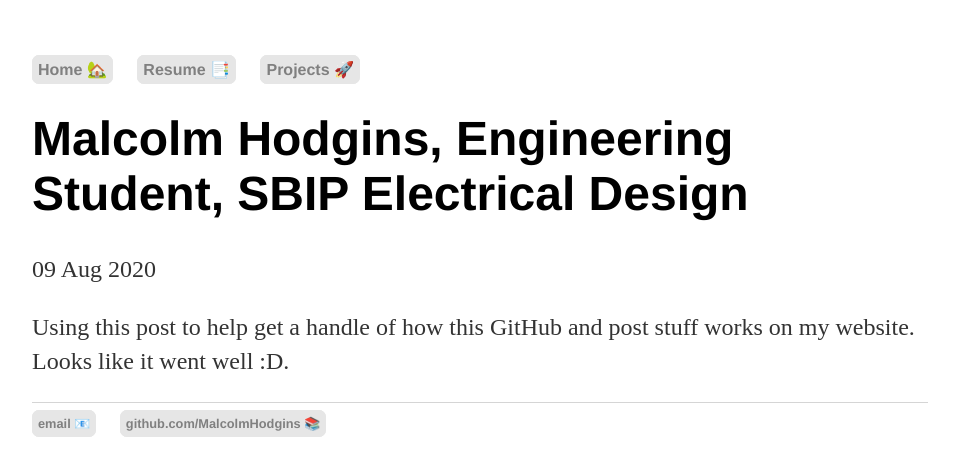
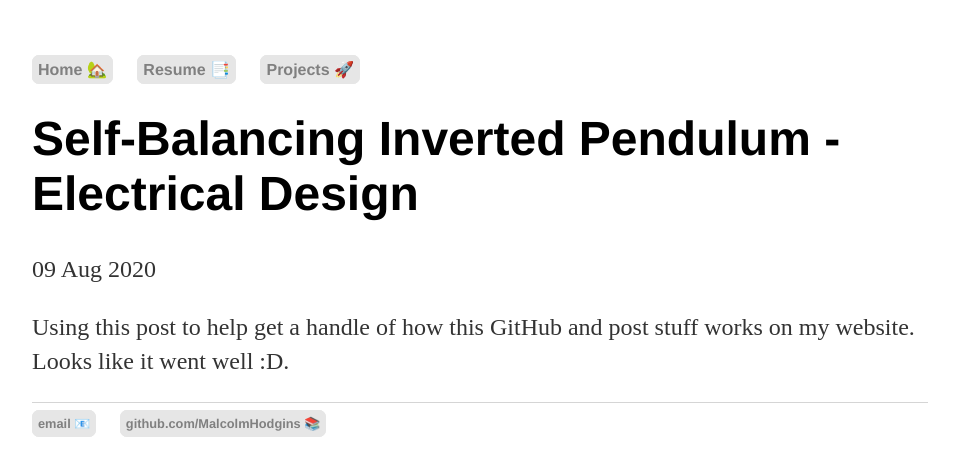
Before and after one commit to MalcolmHodgins/MalcolmHodgins.github.io, a Jekyll site: the page built from _posts/2020-08-04-SBIP Electrical.md, in a window 1280 px wide. Shown: the top 476 px of the page, without its empty margins (160-1119 px from the left). Built offline with Jekyll 4.4.1, drawn with Linux system fonts in a browser that asks for light colours.

Commit message:
Update 2020-08-04-SBIP Electrical.md

```diff
--- a/_posts/2020-08-04-SBIP Electrical.md
+++ b/_posts/2020-08-04-SBIP Electrical.md
@@ -1,6 +1,6 @@
 ---
 layout: post
-title: "Malcolm Hodgins, Engineering Student, SBIP Electrical Design"
+title: "Self-Balancing Inverted Pendulum - Electrical Design"
 date: 2020-08-09
 ---
 
```
